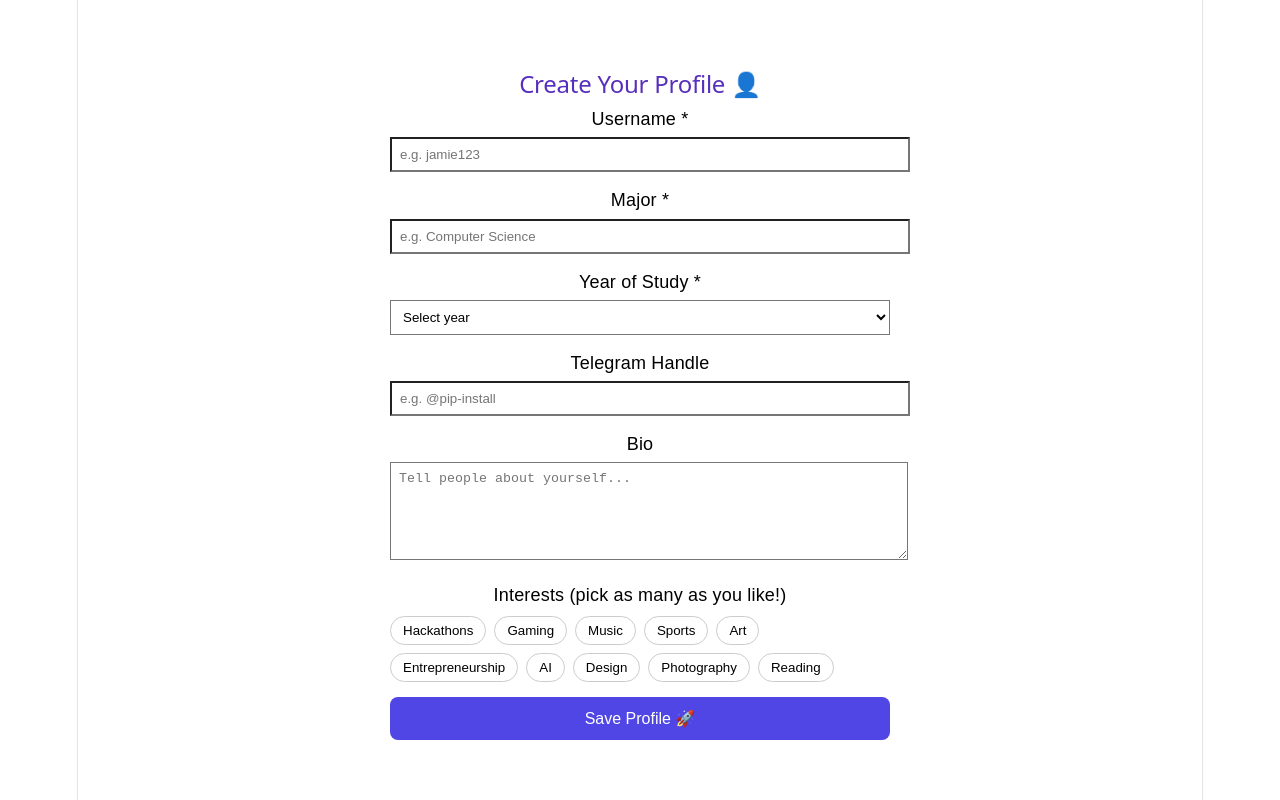
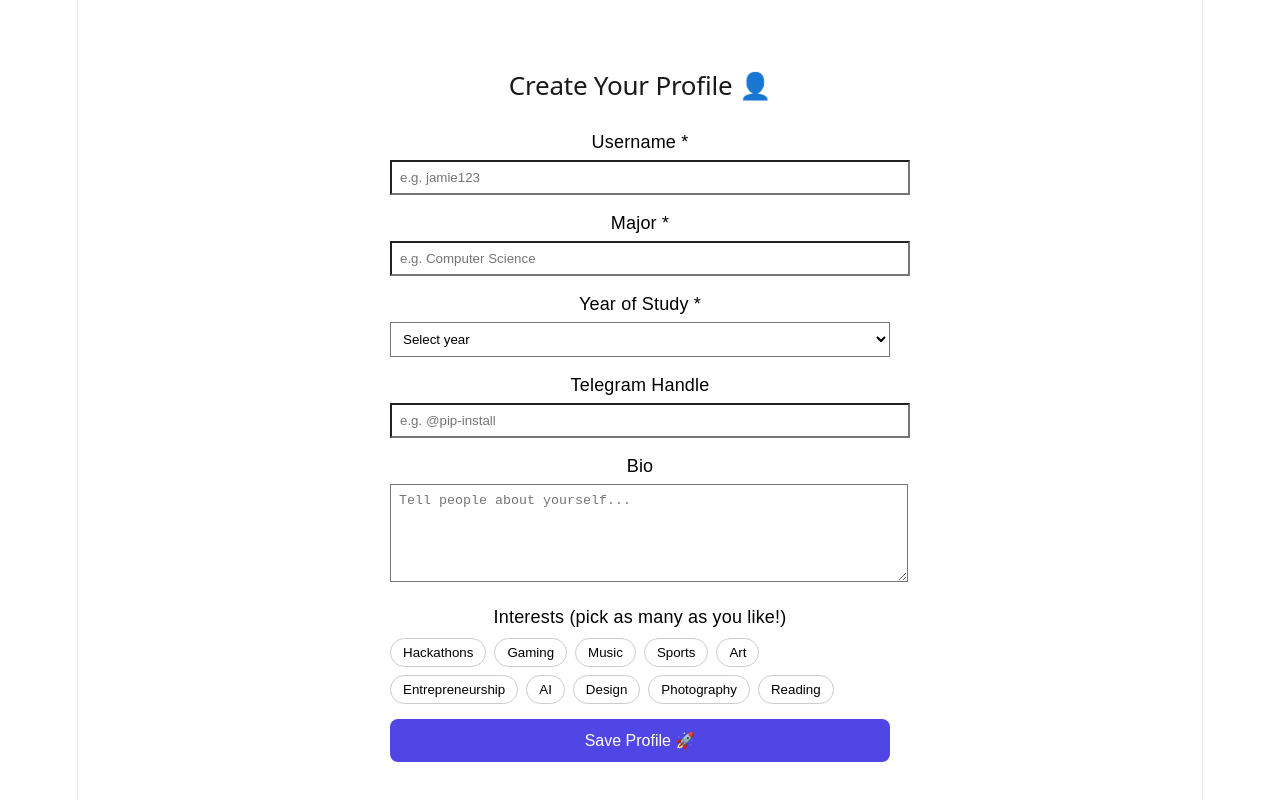
Before and after one commit to Flakey06/pip-install, a React (Vite) app: page /create-profile in a window 1280 px wide. Shown: the top 800 px of the page. Built offline with nearby package versions, Linux system fonts and the light colour scheme; no server answers.

Commit message:
Database update
Added firebase files and rules to streamline the
authentication

modified create profile to header to be black for
visibility purposes

```diff
--- /dev/null
+++ b/firestore.indexes.json
@@ -0,0 +1,4 @@
+{
+  "indexes": [],
+  "fieldOverrides": []
+}
--- a/src/pages/CreateProfile.jsx
+++ b/src/pages/CreateProfile.jsx
@@ -53,7 +53,9 @@ function CreateProfile() {
 
   return (
     <div style={{ maxWidth: "500px", margin: "50px auto", padding: "20px" }}>
-      <h2>Create Your Profile 👤</h2>
+      <h2 style={{ color: "#1a1a1a", fontSize: "26px", marginBottom: "28px", textAlign: "center" }}>
+          Create Your Profile 👤
+        </h2>
 
       <div style={{ marginBottom: "15px" }}>
         <label>Username *</label><br />
```
Also changed, not shown: firebase.json (added), 2 other files (tests, documents, lock files or other folders).
